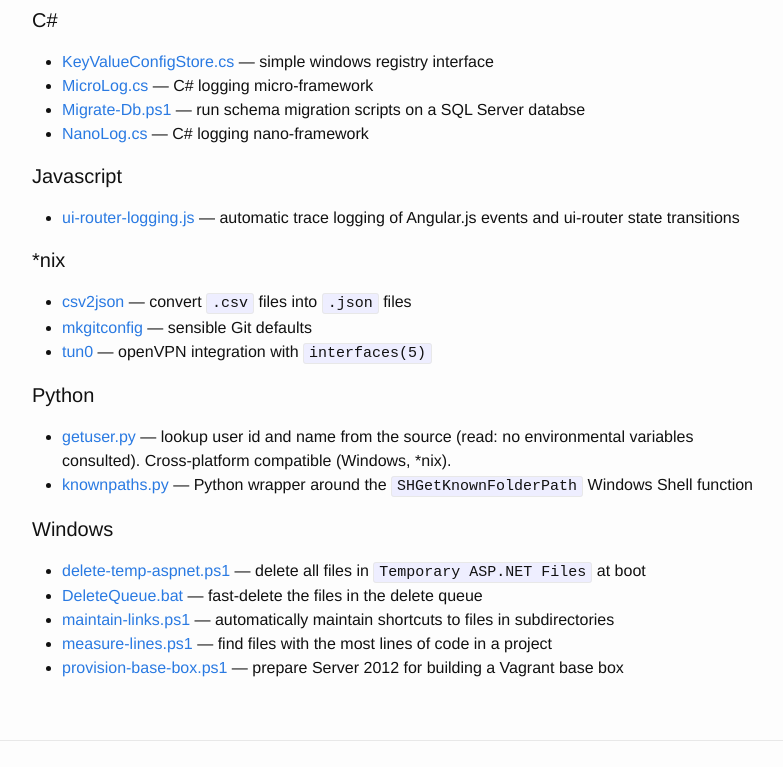
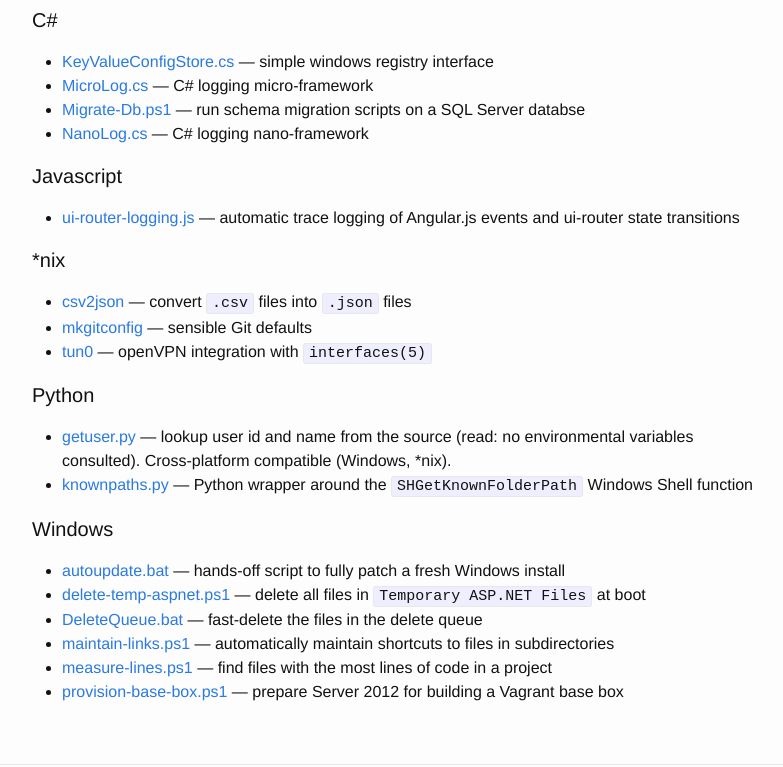
Before and after one commit to mkropat/mkropat.github.io, a Jekyll site: the page built from index.md, in a window 1280 px wide and 900 px high, scrolled down 780 px, cut to the strip 0-767 px from the top of the window. Shown: the whole strip, without its empty margins (238-1021 px from the left). Built offline with Jekyll 4.4.1, drawn with Linux system fonts in a browser that asks for light colours; Markdown is read by kramdown in place of the engine named in the settings.

Commit message:
Link to autoupdate.bat

```diff
--- a/index.md
+++ b/index.md
@@ -54,6 +54,7 @@
 
 #### Windows
 
+- [autoupdate.bat](https://gist.github.com/mkropat/d0f6135d1e754a16b980) — hands-off script to fully patch a fresh Windows install
 - [delete-temp-aspnet.ps1](https://gist.github.com/mkropat/8eaf13fb3dc76f4b7626) — delete all files in `Temporary ASP.NET Files` at boot
 - [DeleteQueue.bat](https://gist.github.com/mkropat/8d385f15936876ac151d) — fast-delete the files in the delete queue
 - [maintain-links.ps1](https://gist.github.com/mkropat/fa0bc9179c0610b84543) — automatically maintain shortcuts to files in subdirectories
```
